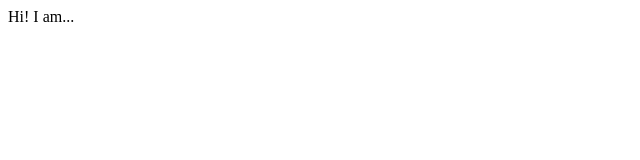
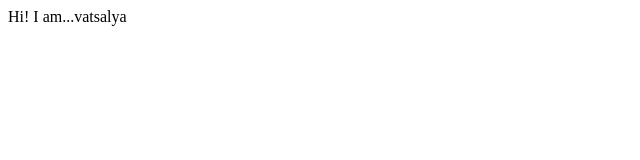
Before and after one commit to VS1005/Josaa-data-analysis, a plain HTML site: page index.html in a window 1280 px wide. Shown: the full height of the page, 0-640 px from the left. Drawn offline with Linux system fonts and the light colour scheme.

Commit message:
Update index.html

```diff
--- a/index.html
+++ b/index.html
@@ -1,7 +1,7 @@
 <html>
   <head>
     <body>
-      Hi! I am...
+      Hi! I am...vatsalya
     </body>
   </head>
 </html>
```
